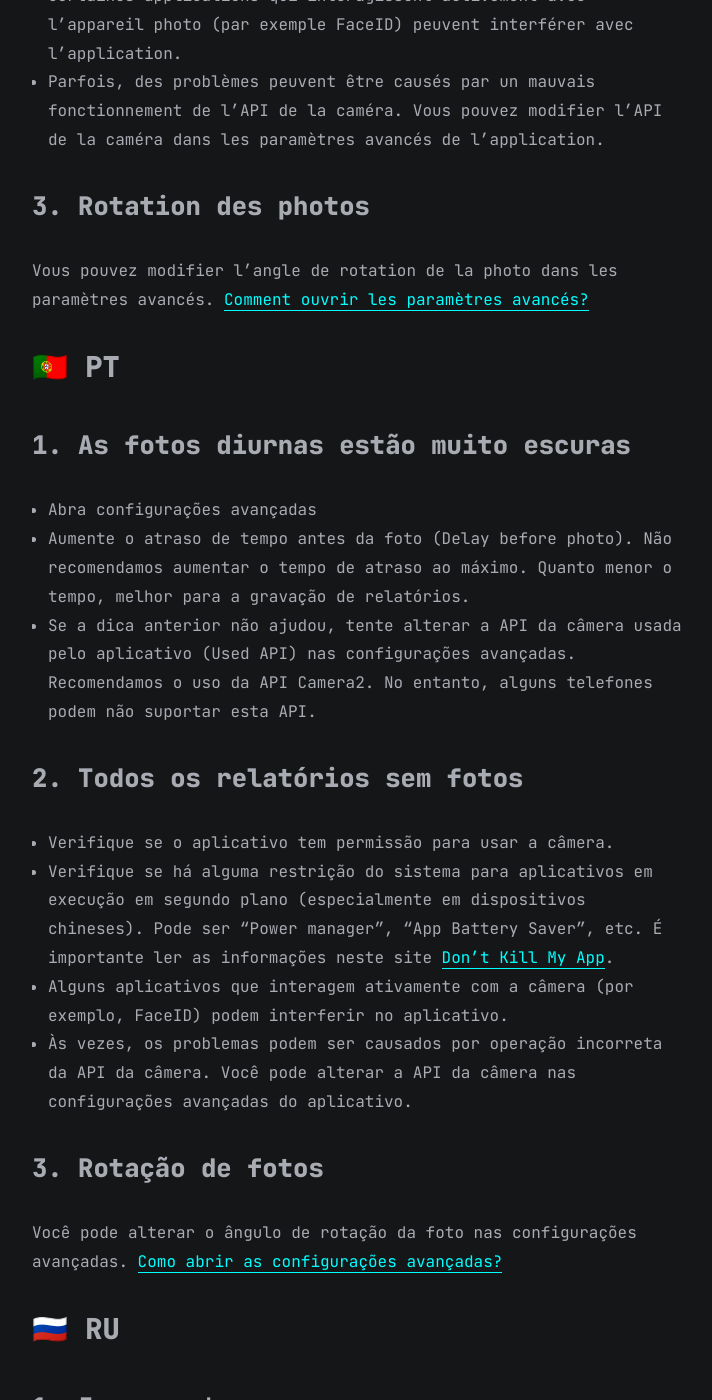
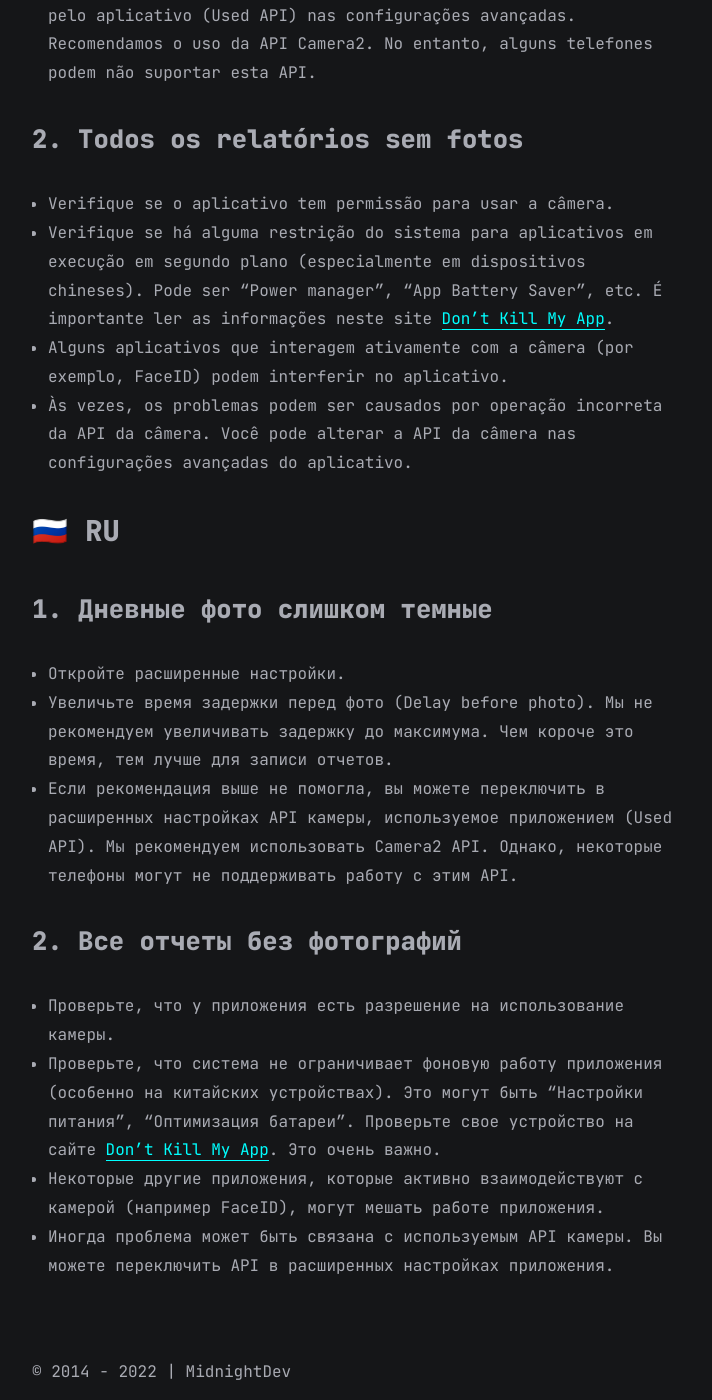
Before and after one commit to mdnghtdv/mdnghtdv.github.io, a Jekyll site: the page built from all_collections/_posts/2022-04-24-wtmp-problems-with-photos.md, in a window 1280 px wide and 1400 px high, scrolled down 4616 px. Shown: the whole window, without its empty margins (283-995 px from the left). Built offline with Jekyll 4.4.1, drawn with Linux system fonts in a browser that asks for light colours; some of the changed text lies outside the part shown.

Commit message:
Update 2022-04-24-wtmp-problems-with-photos.md

```diff
--- a/all_collections/_posts/2022-04-24-wtmp-problems-with-photos.md
+++ b/all_collections/_posts/2022-04-24-wtmp-problems-with-photos.md
@@ -26,9 +26,6 @@
 - Some applications that actively interact with the camera (e.g. FaceID) may interfere with the application.
 - Sometimes problems can be caused by improper operation of the camera API. You can change the camera API in the advanced settings of the app.
 
-### 3. Photo rotation
-You can change the photo rotation angle in advanced settings. [How to open Advanced Settings?](https://wtmp.app/posts/wtmp-user-guide/)
-
 
 ## 🇩🇪 DE <a id="de"></a>
 
@@ -44,9 +41,6 @@
 - Überprüfen Sie, ob es Systemeinschränkungen für Anwendungen gibt, die im Hintergrund ausgeführt werden (insbesondere auf chinesischen Geräten). Dies kann “Power Manager”, “App Battery Saver” usw. sein. Es ist wichtig, die Informationen auf dieser [Don’t Kill My App](https://dontkillmyapp.com/) Website zu lesen.
 - Einige Anwendungen, die aktiv mit der Kamera interagieren (z.B. FaceID), können sich auf die Anwendung auswirken.
 - Manchmal können Probleme durch unsachgemäßen Betrieb der Kamera-API verursacht werden. Sie können die Kamera-API in den erweiterten Einstellungen der Anwendung ändern.
-
-### 3. Fotorotation
-Sie können den Fotodrehwinkel in den erweiterten Einstellungen ändern. [Wie öffne ich die erweiterten Einstellungen?](https://wtmp.app/posts/wtmp-user-guide/)
 
 
 ## 🇪🇸 ES <a id="es"></a>
@@ -64,9 +58,6 @@
 - Algunas aplicaciones que interactúan activamente con la cámara (por ejemplo, FaceID) pueden interferir con la aplicación.
 - A veces, los problemas pueden ser causados por un funcionamiento incorrecto de la API de la cámara. Puede cambiar la API de la cámara en la configuración avanzada de la aplicación.
 
-### 3. Rotación de fotos
-Puede cambiar el ángulo de rotación de la foto en la configuración avanzada. [¿Cómo abrir la Configuración avanzada?](https://wtmp.app/posts/wtmp-user-guide/)
-
 
 ## 🇫🇷 FR <a id="fr"></a>
 
@@ -82,9 +73,6 @@
 - Vérifiez s’il existe des restrictions système pour les applications s’exécutant en arrière-plan (en particulier sur les appareils chinois). Il peut s’agir de «Power manager», «App Battery Saver», etc. Il est important de lire les informations sur ce site Web [Don’t Kill My App](https://dontkillmyapp.com/).
 - Certaines applications qui interagissent activement avec l’appareil photo (par exemple FaceID) peuvent interférer avec l’application.
 - Parfois, des problèmes peuvent être causés par un mauvais fonctionnement de l’API de la caméra. Vous pouvez modifier l’API de la caméra dans les paramètres avancés de l’application.
-
-### 3. Rotation des photos
-Vous pouvez modifier l’angle de rotation de la photo dans les paramètres avancés. [Comment ouvrir les paramètres avancés?](https://wtmp.app/posts/wtmp-user-guide/)
 
 
 ## 🇵🇹 PT <a id="pt"></a>
@@ -102,9 +90,6 @@
 - Alguns aplicativos que interagem ativamente com a câmera (por exemplo, FaceID) podem interferir no aplicativo.
 - Às vezes, os problemas podem ser causados por operação incorreta da API da câmera. Você pode alterar a API da câmera nas configurações avançadas do aplicativo.
 
-### 3. Rotação de fotos
-Você pode alterar o ângulo de rotação da foto nas configurações avançadas. [Como abrir as configurações avançadas?](https://wtmp.app/posts/wtmp-user-guide/)
-
 
 ## 🇷🇺 RU <a id="ru"></a>
 
@@ -120,6 +105,3 @@
 - Проверьте, что система не ограничивает фоновую работу приложения (особенно на китайских устройствах). Это могут быть “Настройки питания”, “Оптимизация батареи”. Проверьте свое устройство на сайте [Don’t Kill My App](https://dontkillmyapp.com/). Это очень важно.
 - Некоторые другие приложения, которые активно взаимодействуют с камерой (например FaceID), могут мешать работе приложения.
 - Иногда проблема может быть связана с используемым API камеры. Вы можете переключить API в расширенных настройках приложения.
-
-### 3. Поворот фото
-В расширенных настройках вы можете изменить угол поворота фотографий. [Как открыть расширенные настройки?](https://wtmp.app/posts/wtmp-user-guide/)
```
